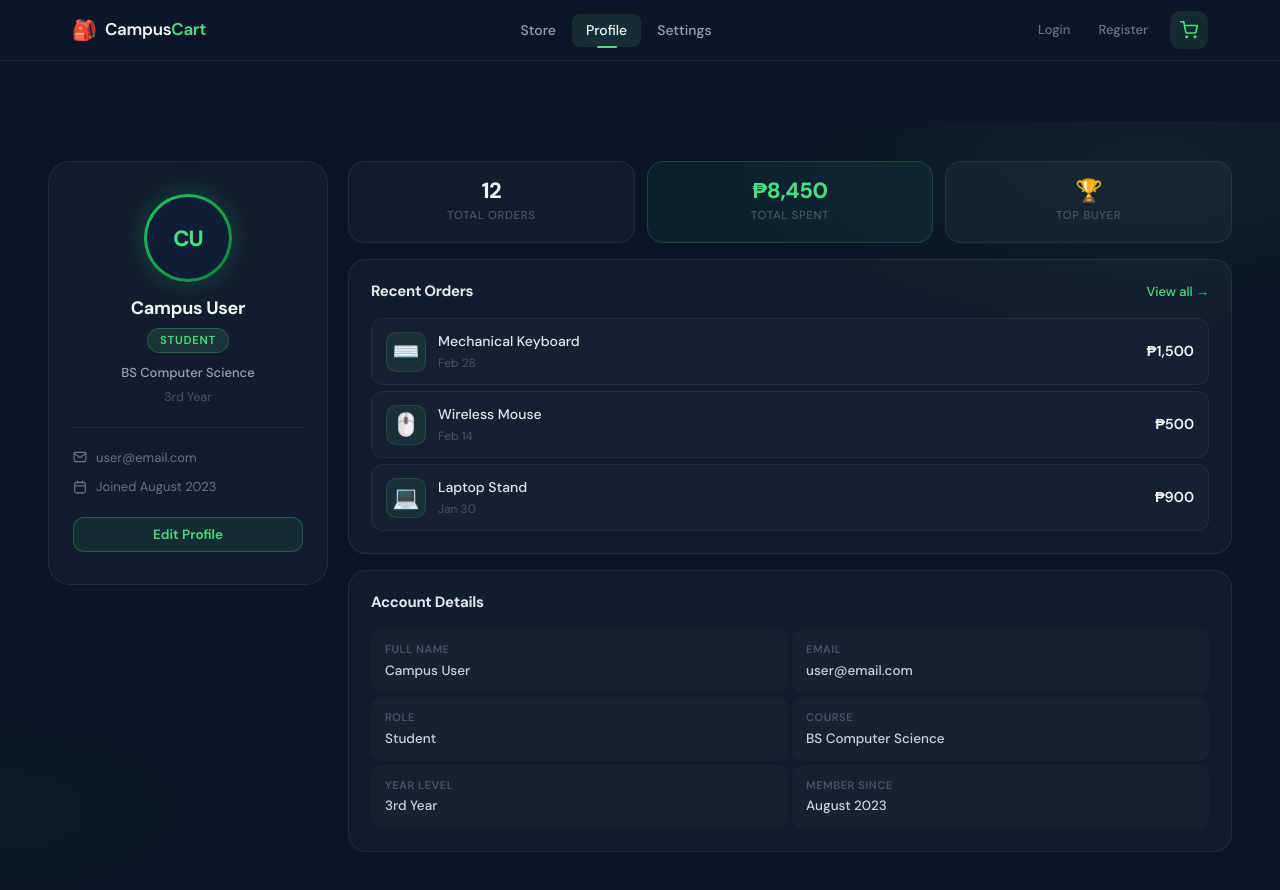
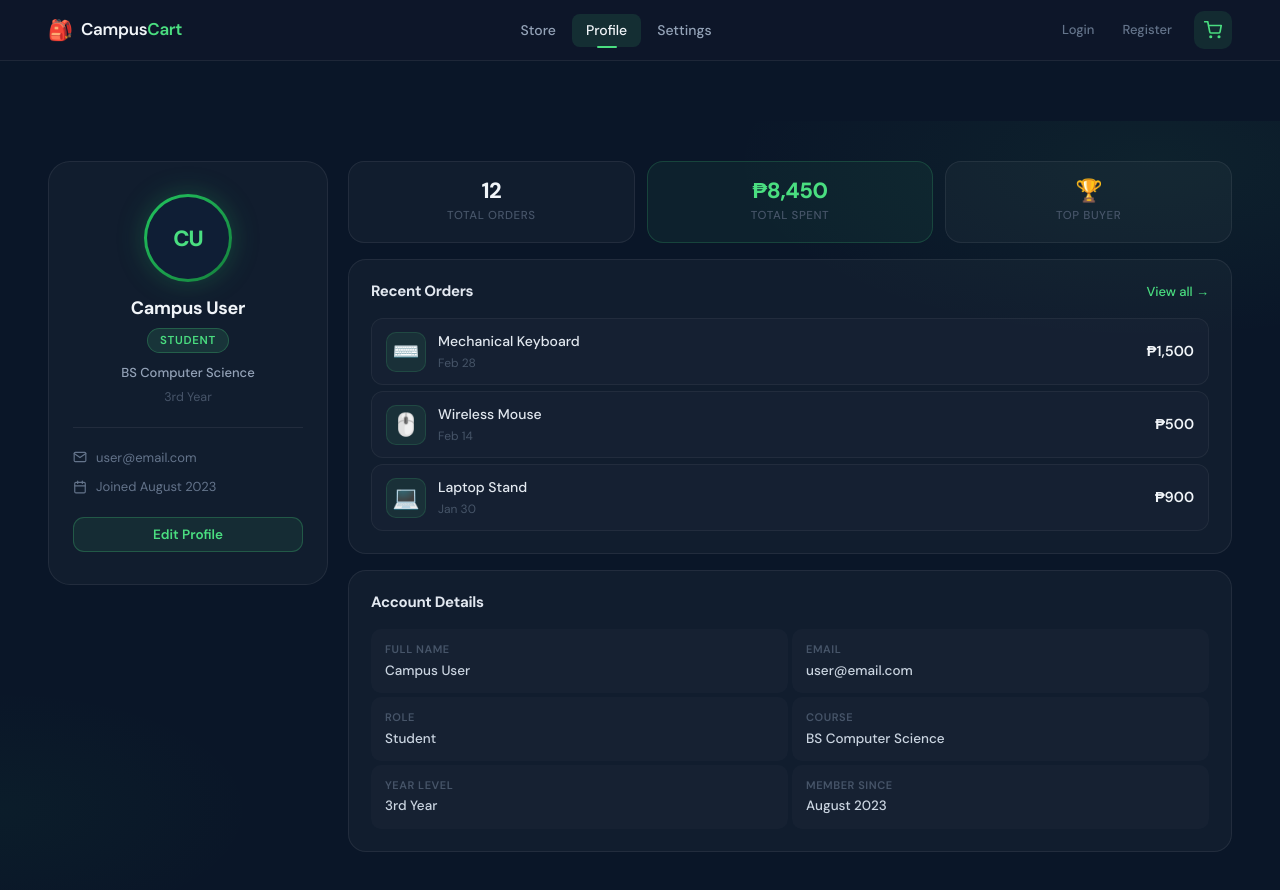
Before and after one commit to jusferjay/campuscart, a React (Vite) app: page /profile in a window 1280 px wide. Shown: the top 890 px of the page. Built offline with nearby package versions, Linux system fonts and the light colour scheme.

Commit message:
update navbar design

```diff
--- a/src/components/Navbar.css
+++ b/src/components/Navbar.css
@@ -12,14 +12,14 @@
 }
 
 .navbar-inner {
-  max-width: 1200px;
-  margin: 0 auto;
-  padding: 0 32px;
+  width: 100%;
+  padding: 0 48px;
   height: 60px;
   display: flex;
   align-items: center;
   justify-content: space-between;
   gap: 24px;
+  box-sizing: border-box;
 }
 
 /* Logo */
@@ -150,3 +150,8 @@
   padding: 0 4px;
   border: 2px solid #0f172a;
 }
+
+/* Responsive */
+@media (max-width: 768px) {
+  .navbar-inner { padding: 0 16px; }
+}
```
